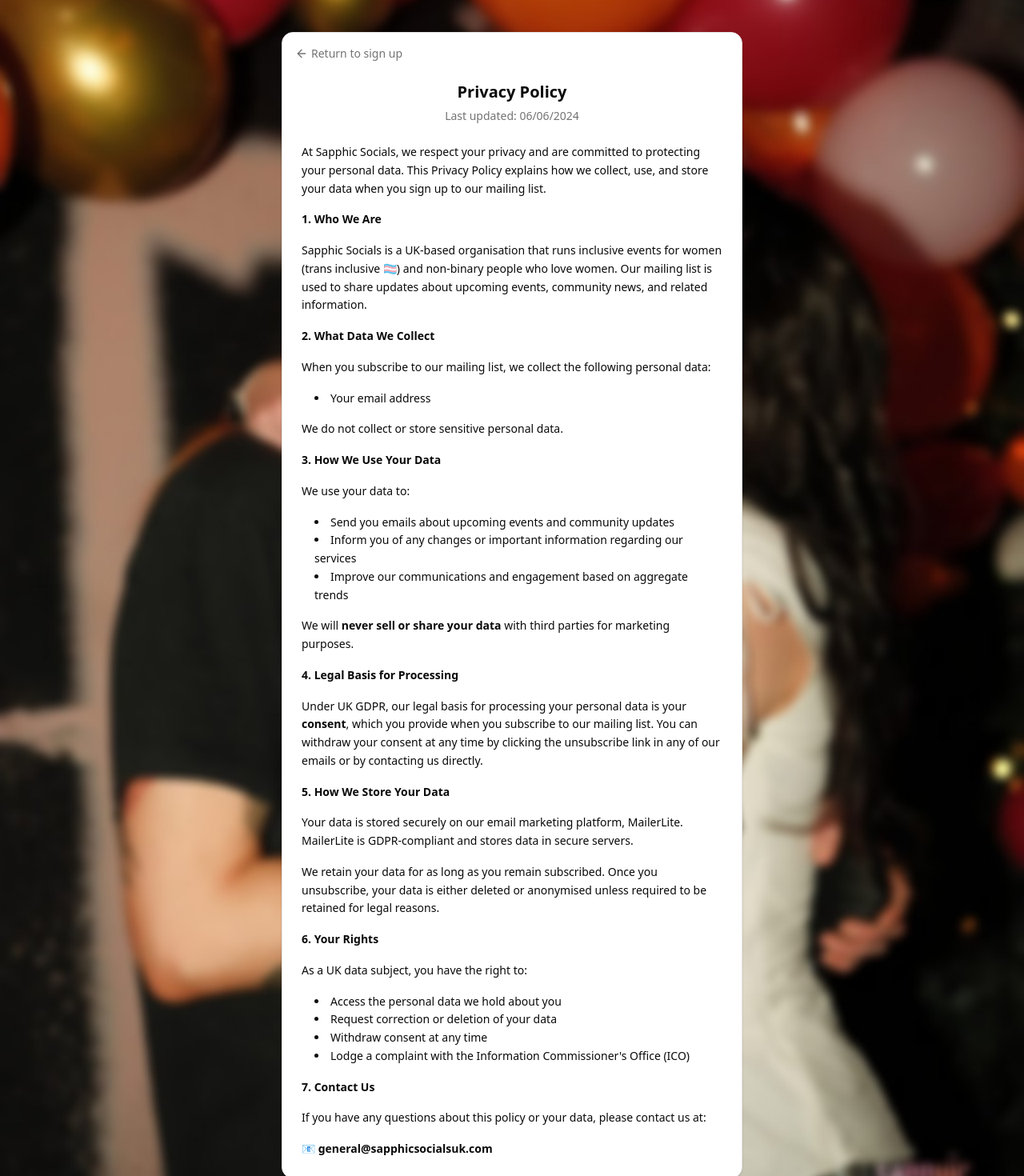
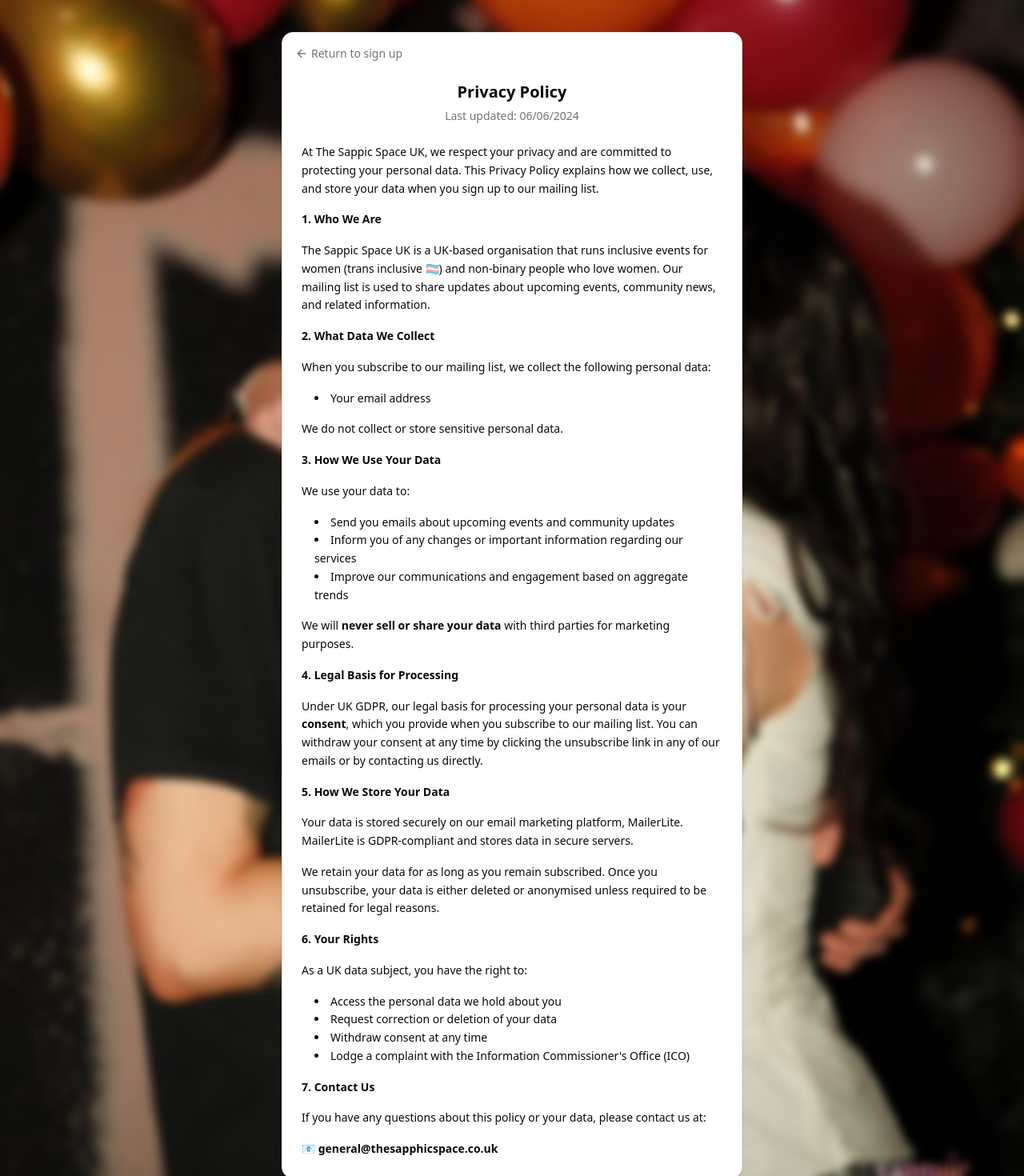
Before and after one commit to ashddev/sapphic-socials, a Next.js app: page /privacy-policy in a window 1280 px wide. Shown: the top 1470 px of the page at 80% size. Built offline with nearby package versions, Linux system fonts and the light colour scheme.

Commit message:
chore: update name to The Sapphic Space UK

```diff
--- a/app/layout.tsx
+++ b/app/layout.tsx
@@ -14,9 +14,9 @@ const geistSans = Geist({
 });
 
 export const metadata: Metadata = {
-  title: "Sapphic Socials UK - Mailing List",
+  title: "The Sappic Space UK - Mailing List",
   description:
-    "Stay up to day with our latest events and news by signing up to the Sapphic Socials UK Mailing List.",
+    "Stay up to day with our latest events and news by signing up to the The Sappic Space UK Mailing List.",
 };
 
 export default function RootLayout({
--- a/app/page.tsx
+++ b/app/page.tsx
@@ -11,7 +11,7 @@ export default function Home() {
               src="/logo.jpg"
               width={100}
               height={100}
-              alt={"Sapphic Socials"}
+              alt={"The Sappic Space"}
               className="rounded-full"
             />
           </div>
--- a/app/success/page.tsx
+++ b/app/success/page.tsx
@@ -11,7 +11,7 @@ export default function Success() {
               src="/logo.jpg"
               width={100}
               height={100}
-              alt={"Sapphic Socials"}
+              alt={"The Sappic Space"}
               className="rounded-full"
             />
           </div>
--- a/components/PrivacyPolicy.tsx
+++ b/components/PrivacyPolicy.tsx
@@ -29,7 +29,7 @@ export default function PrivacyPolicy({
         </CardHeader>
         <CardContent className="space-y-4 text-sm leading-relaxed">
           <p>
-            At Sapphic Socials, we respect your privacy and are committed to
+            At The Sappic Space UK, we respect your privacy and are committed to
             protecting your personal data. This Privacy Policy explains how we
             collect, use, and store your data when you sign up to our mailing
             list.
@@ -37,7 +37,7 @@ export default function PrivacyPolicy({
 
           <h3 className="font-semibold">1. Who We Are</h3>
           <p>
-            Sapphic Socials is a UK-based organisation that runs inclusive
+            The Sappic Space UK is a UK-based organisation that runs inclusive
             events for women (trans inclusive 🏳️‍⚧️) and non-binary people who love
             women. Our mailing list is used to share updates about upcoming
             events, community news, and related information.
@@ -110,7 +110,7 @@ export default function PrivacyPolicy({
             contact us at:
           </p>
           <p>
-            📧 <strong>general@sapphicsocialsuk.com</strong>
+            📧 <strong>general@thesapphicspace.co.uk</strong>
           </p>
         </CardContent>
       </Card>
--- a/components/SuccessCard.tsx
+++ b/components/SuccessCard.tsx
@@ -35,15 +35,15 @@ export default function SuccessCard({
           </div>
           <div className="flex gap-3 justify-center mt-5">
             <SocialsButton
-              link="https://www.instagram.com/sapphicsocialsuk/"
+              link="https://www.instagram.com/thesapphicspaceuk/"
               icon={faInstagram}
             />
             <SocialsButton
-              link="https://www.facebook.com/people/Sapphic-Socials/61570442771957/"
+              link="https://www.facebook.com/people/The-Sapphic-Space/61570442771957/"
               icon={faFacebook}
             />
             <SocialsButton
-              link="https://www.tiktok.com/@sapphicsocialsuk/"
+              link="https://www.tiktok.com/@thesapphicspaceuk"
               icon={faTiktok}
             />
           </div>
--- a/package.json
+++ b/package.json
@@ -1,5 +1,5 @@
 {
-  "name": "sapphic-socials",
+  "name": "mailinglist-the-sapphic-space",
   "version": "0.1.0",
   "private": true,
   "scripts": {
--- a/styles/background.css
+++ b/styles/background.css
@@ -1,5 +1,5 @@
 .backgroundImage {
-  background-image: url("/sapphicsocials.jpg");
+  background-image: url("/thesapphicspace.jpg");
   background-size: cover;
   background-position: center;
   background-repeat: no-repeat;
```
Also changed, not shown: public/thesapphicspace.jpg (renamed from public/sapphicsocials.jpg).
